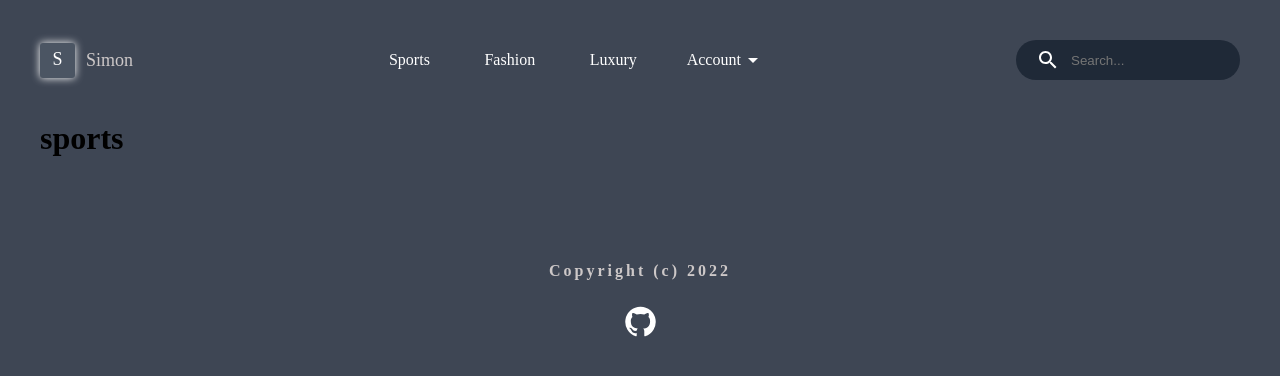
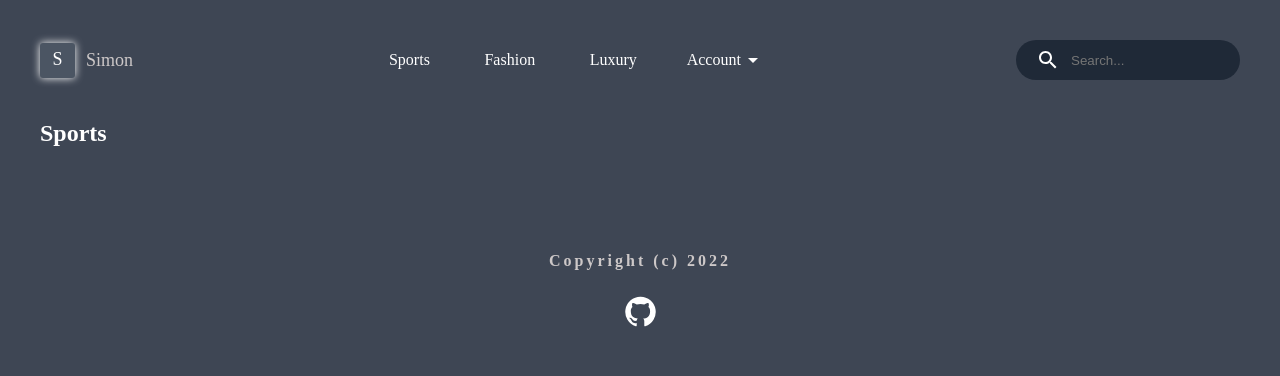
Before and after one commit to Simoon234/cms-fe, a Next.js app: page /sports in a window 1280 px wide. Shown: the top 376 px of the page. Built offline with nearby package versions, Linux system fonts and the light colour scheme.

Commit message:
implementing sports path

```diff
--- a/pages/sports/index.tsx
+++ b/pages/sports/index.tsx
@@ -1,7 +1,21 @@
+import styled from "styled-components";
+
 const Sports = () => {
     return (
-        <h1>sports</h1>
+        <Containers>
+            <h2>Sports</h2>
+        </Containers>
     )
 }
 
+export const Containers = styled.div`
+  display: flex;
+  align-items: center;
+  position: relative;
+
+  h2 {
+    color: white;
+  }
+`
+
 export default Sports
```
